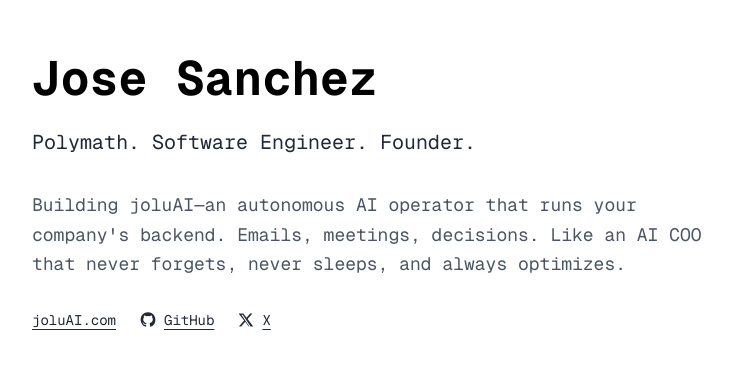
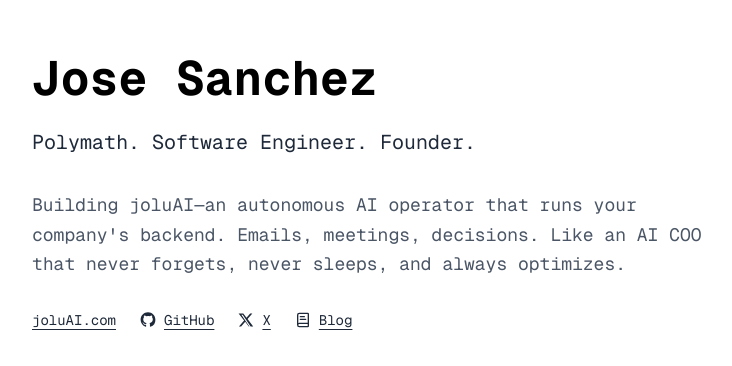
Before and after one commit to jmariasanchez/copydataai-m, a Next.js app: page / in a window 1280 px wide. Shown: the part 208-574 px from the top of the page, without its empty margins (272-1004 px from the left). Built offline with nearby package versions, Linux system fonts and the light colour scheme.

Commit message:
chore: add blog link

```diff
--- a/app/page.tsx
+++ b/app/page.tsx
@@ -57,6 +57,14 @@ export default function Home() {
             </svg>
             <span>X</span>
           </a>
+          <a
+            href="/blog"
+            rel="noopener noreferrer"
+            className="inline-flex items-center gap-2 text-gray-800 hover:text-black underline underline-offset-4 transition-colors"
+          >
+            <svg xmlns="http://www.w3.org/2000/svg" width="24" height="24" viewBox="0 0 24 24" fill="none" stroke="currentColor" stroke-width="2" stroke-linecap="round" stroke-linejoin="round" className="size-4"><path d="M4 19.5v-15A2.5 2.5 0 0 1 6.5 2H19a1 1 0 0 1 1 1v18a1 1 0 0 1-1 1H6.5a1 1 0 0 1 0-5H20" /><path d="M8 11h8" /><path d="M8 7h6" /></svg>
+            <span>Blog</span>
+          </a>
         </div>
       </div>
     </main>
```
